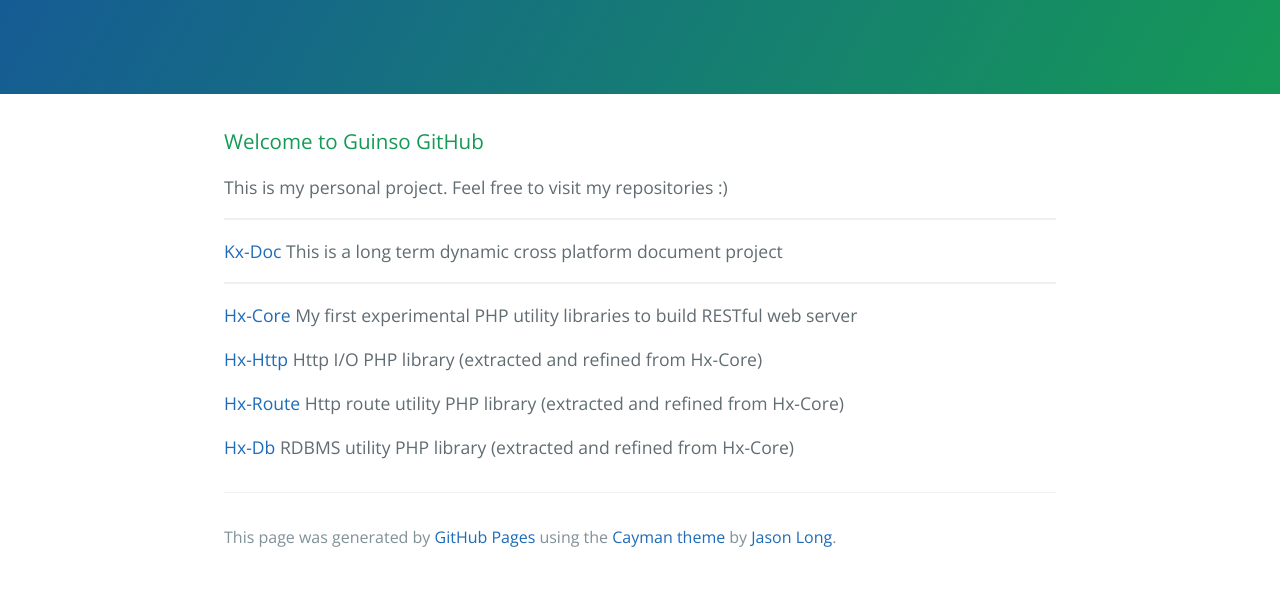
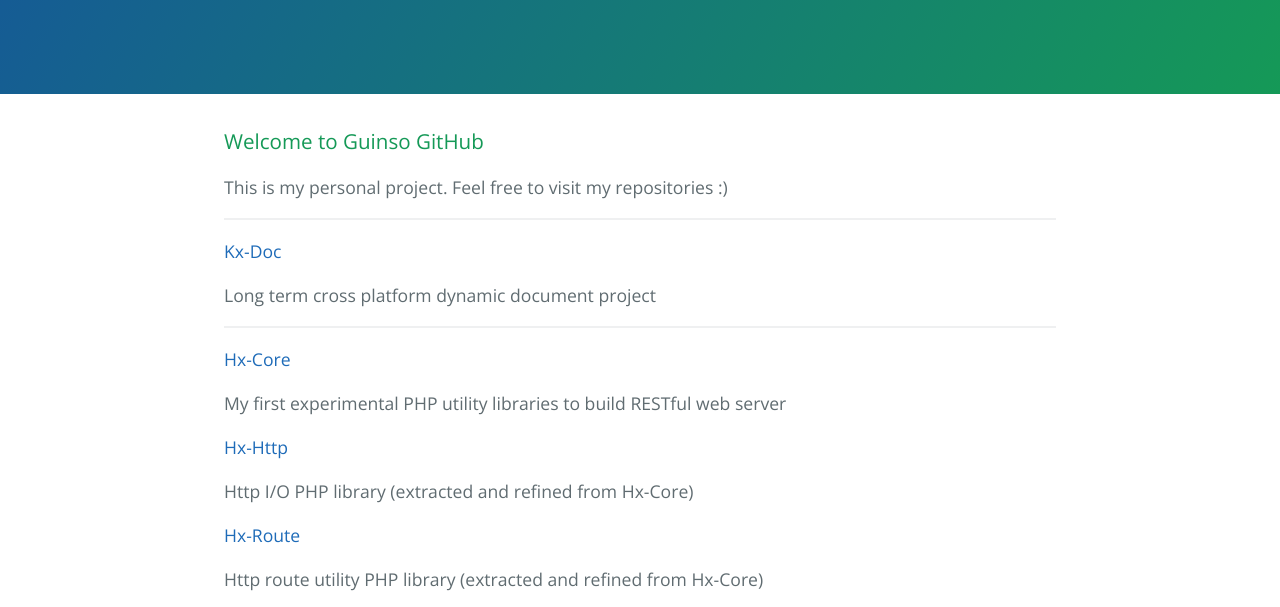
Before and after one commit to guinso/guinso.github.io, a plain HTML site: page index.html in a window 1280 px wide. Shown: the part 176-783 px from the top of the page. Drawn offline with nearby package versions, Linux system fonts and the light colour scheme.

Commit message:
Replace master branch with page content via GitHub

```diff
--- a/index.html
+++ b/index.html
@@ -23,22 +23,27 @@
 
 <hr>
 
-<p><a href="https://github.com/guinso/kx-doc">Kx-Doc</a>
-This is a long term dynamic cross platform document project</p>
+<p><a href="https://github.com/guinso/kx-doc">Kx-Doc</a></p>
+
+<p>Long term cross platform dynamic document project</p>
 
 <hr>
 
-<p><a href="https://github.com/guinso/hx-core">Hx-Core</a>
-My first experimental PHP utility libraries to build RESTful web server</p>
+<p><a href="https://github.com/guinso/hx-core">Hx-Core</a></p>
 
-<p><a href="https://github.com/guinso/hx-http">Hx-Http</a>
-Http I/O PHP library (extracted and refined from Hx-Core)</p>
+<p>My first experimental PHP utility libraries to build RESTful web server</p>
 
-<p><a href="https://github.com/guinso/hx-route">Hx-Route</a>
-Http route utility PHP library (extracted and refined from Hx-Core)</p>
+<p><a href="https://github.com/guinso/hx-http">Hx-Http</a></p>
 
-<p><a href="https://github.com/guinso/hx-db">Hx-Db</a>
-RDBMS utility PHP library (extracted and refined from Hx-Core)</p>
+<p>Http I/O PHP library (extracted and refined from Hx-Core)</p>
+
+<p><a href="https://github.com/guinso/hx-route">Hx-Route</a></p>
+
+<p>Http route utility PHP library (extracted and refined from Hx-Core)</p>
+
+<p><a href="https://github.com/guinso/hx-db">Hx-Db</a></p>
+
+<p>RDBMS utility PHP library (extracted and refined from Hx-Core)</p>
 
       <footer class="site-footer">
 
--- a/params.json
+++ b/params.json
@@ -1,6 +1,6 @@
 {
   "name": "Guinso.GitHub.io",
   "tagline": "",
-  "body": "### Welcome to Guinso GitHub\r\nThis is my personal project. Feel free to visit my repositories :)\r\n\r\n***\r\n[Kx-Doc](https://github.com/guinso/kx-doc)\r\nThis is a long term dynamic cross platform document project\r\n\r\n\r\n***\r\n[Hx-Core](https://github.com/guinso/hx-core)\r\nMy first experimental PHP utility libraries to build RESTful web server\r\n\r\n[Hx-Http](https://github.com/guinso/hx-http)\r\nHttp I/O PHP library (extracted and refined from Hx-Core)\r\n\r\n[Hx-Route](https://github.com/guinso/hx-route)\r\nHttp route utility PHP library (extracted and refined from Hx-Core)\r\n\r\n[Hx-Db](https://github.com/guinso/hx-db)\r\nRDBMS utility PHP library (extracted and refined from Hx-Core)",
+  "body": "### Welcome to Guinso GitHub\r\nThis is my personal project. Feel free to visit my repositories :)\r\n\r\n***\r\n[Kx-Doc](https://github.com/guinso/kx-doc)\r\n\r\nLong term cross platform dynamic document project\r\n\r\n\r\n***\r\n\r\n[Hx-Core](https://github.com/guinso/hx-core)\r\n\r\nMy first experimental PHP utility libraries to build RESTful web server\r\n\r\n[Hx-Http](https://github.com/guinso/hx-http)\r\n\r\nHttp I/O PHP library (extracted and refined from Hx-Core)\r\n\r\n[Hx-Route](https://github.com/guinso/hx-route)\r\n\r\nHttp route utility PHP library (extracted and refined from Hx-Core)\r\n\r\n[Hx-Db](https://github.com/guinso/hx-db)\r\n\r\nRDBMS utility PHP library (extracted and refined from Hx-Core)",
   "note": "Don't delete this file! It's used internally to help with page regeneration."
 }
```
